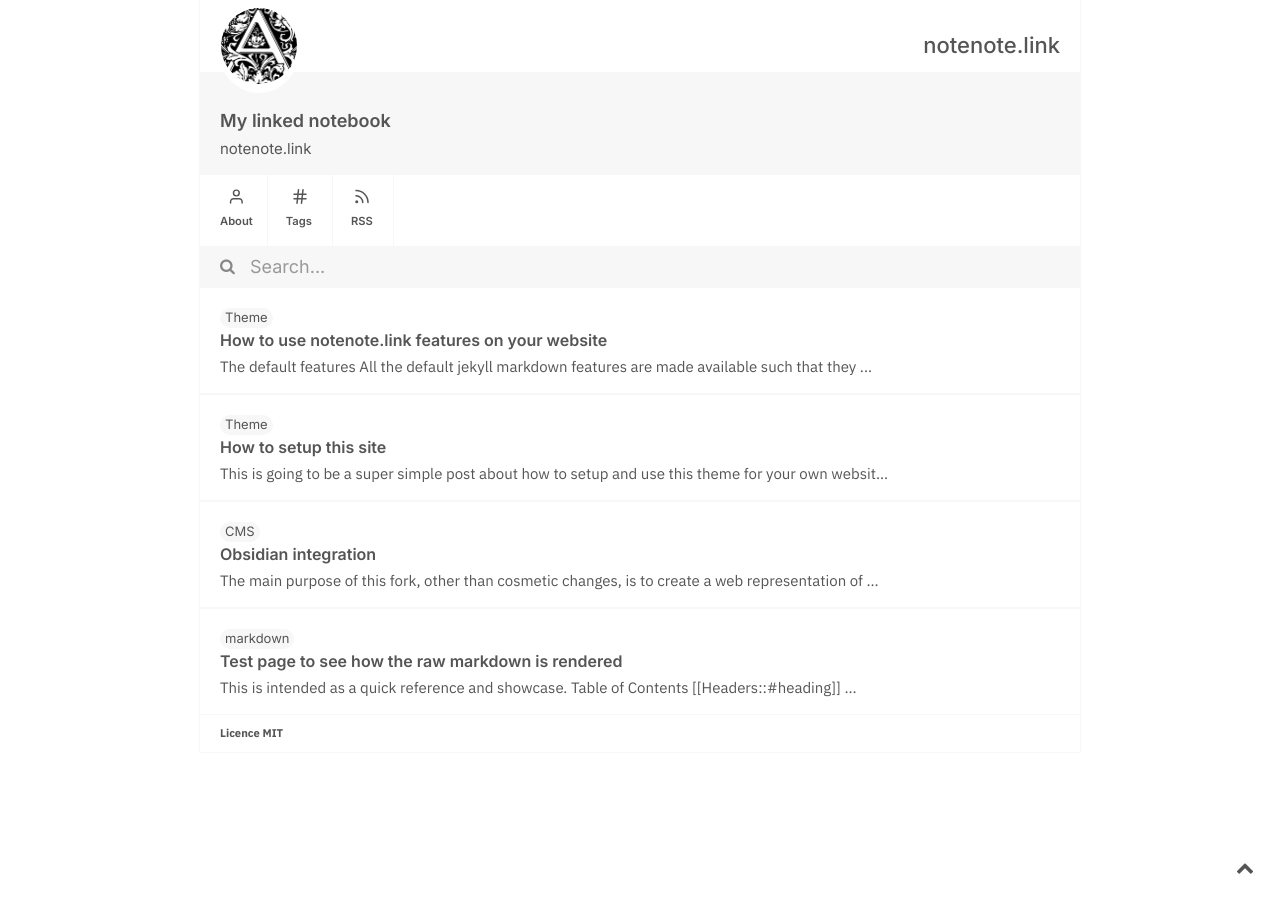
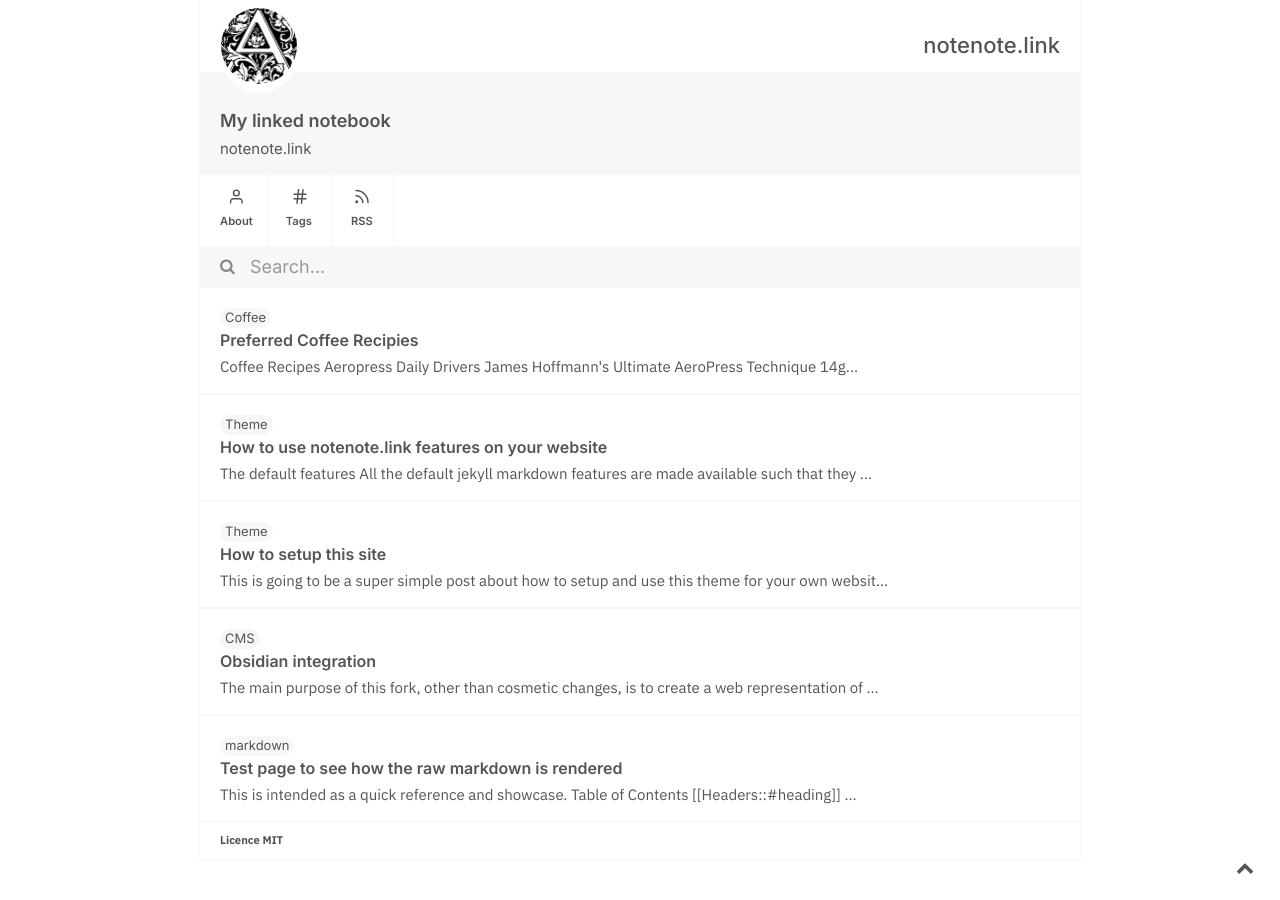
Before and after one commit to rmateu/notenotekb, a Jekyll site: the page built from index.md, in a window 1280 px wide. Built offline with Jekyll 4.4.1, drawn with Linux system fonts in a browser that asks for light colours; part of the change alters nothing that is shown.

Commit message:
hello content
first push test

```diff
--- a/_layouts/post.html
+++ b/_layouts/post.html
@@ -5,8 +5,8 @@
 <html lang="fr">
 <head>
     <meta content="width=device-width, initial-scale=1" name="viewport" />
-    <meta content="My linked notebook" property="og:site_name"/>
-    <meta content="My path to perpetual learning." property="og:description">
+    <meta content="Roberto Mateu Knowledge Base" property="og:site_name"/>
+    <meta content="My Open Notes on the web." property="og:description">
     <meta content="{{ site.url }}/about/" property="article:author">
 
 
--- /dev/null
+++ b/_notes/Coffee Recipies.md
@@ -0,0 +1,98 @@
+---
+title: Preferred Coffee Recipies
+season: summer
+tags: Coffee
+toc: true
+comments: false
+---
+
+# Coffee Recipes
+
+## Aeropress Daily Drivers
+
+### James Hoffmann's [Ultimate AeroPress Technique](https://www.youtube.com/watch?v=j6VlT_jUVPc&t=64s)
+- 14g coffee (medium fine, dark roast).
+- 200g water @185F (85 to 90 celsius)
+- Add water, aiming to wet all the coffee during pouring
+- Start a timer, and immediately place the piston piece into the top of the brewer, about 1cm in
+  - Wait 2 minutes
+- Holding the brewer and the piston, gently swirl the brewer
+- Wait 30 seconds
+- Press gently all the way
+
+#### [Brew For Two recipe][b42]:
+- 22g coffee
+- 240g hot water
+- Longer steep time of 4 minutes
+- Add 160g of hot water to the pitcher to dilute to a regular concentration.
+
+[b42]:https://www.youtube.com/watch?v=DlaEwef6MTg&t=18s
+
+## Cold Brew
+
+**[Aeropress Cold Brew recipe][link]**
+- Add 1 rounded scoop of fine drip grind coffee
+- Add tap water up to the (1)
+- Stir for 1 minute (This is important.)
+- Press gently
+- Add tap or ice water to make an 8 oz. (237 ml) mug of cold brew, or cold milk for a delicious cold brew latte
+
+- added water until 7oz and into fellow cup with ice and a dash of milk.
+
+
+[link]: https://aeropress.com/use-it-now/cold-brew-with-aeropress/ "How To Make Cold Brew Coffee With The AeroPress | AeroPress"
+
+---
+
+
+**[Cold Brew Coffee Concentrate][redd42]**
+
+- Buy a french press ($10).
+- 1.5 Cups of Coffee grounds
+- 3.5 Cups of water
+- Refrigerate for 12 hours.
+- Press.
+- Mix 1 part concentrate with two parts water.
+
+After 6 years for trying Cold Brew recipes, this [reddit][redd42] one from a comment is still the best.
+
+
+[redd42]: https://www.reddit.com/r/keto/comments/295hmh/anyone_tried_the_trader_joes_cold_brew_coffee/ "Anyone tried the Trader Joe's Cold Brew Coffee Concentrate?: keto"
+
+
+
+## Pour Over / Drip
+
+
+### [Clever Dripper by James Hoffman][cd]
+
+- Pour in all 250g of the water
+- Pour in all 15g of the coffee
+- Stir and let it steep for 2 minutes
+- Break the crust with a stir
+- Leave for 30 seconds to settle
+- Place on the cup to release the coffee
+
+
+[cd]: https://coffee-coach.netlify.app/clever-by-james-hoffman/ "Coffee Coach – Clever Dripper by James Hoffman"
+
+
+**[AeroPourOver][apo]**
+
+- 15 gr (medium course)
+- 240ml water
+- Stir
+- Let it flow
+- Around 1 level, give it a stir.
+
+It should take 4 to 6 minutes
+
+Using the aeropress filter the drip takes too long. Going to test with a regular filter.
+
+This recipe is not working for me. Latest test with regular filter didn't work too great.
+
+
+
+
+
+[apo]: https://www.youtube.com/watch?v=FfHmh4bGLmw
```
